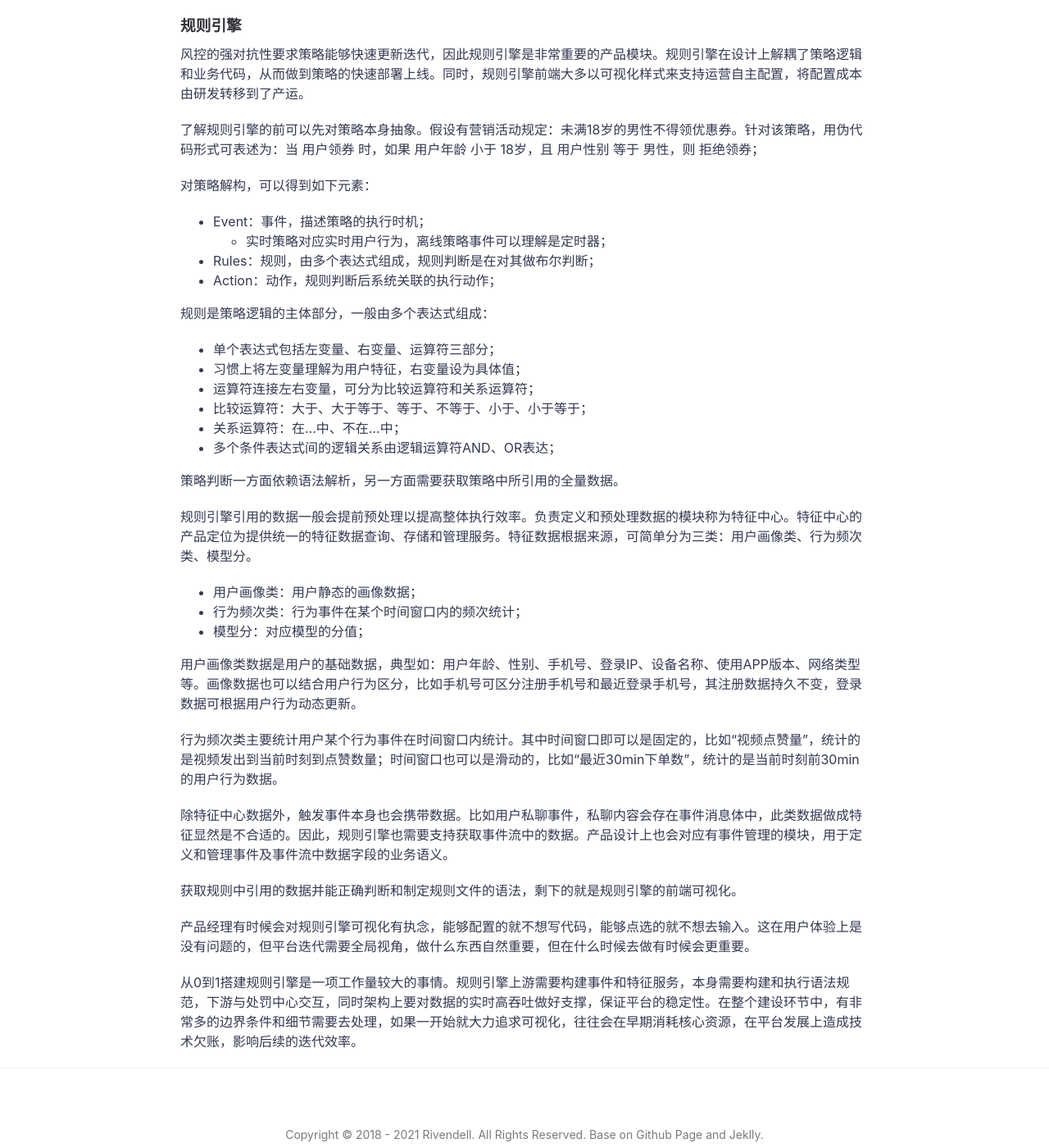
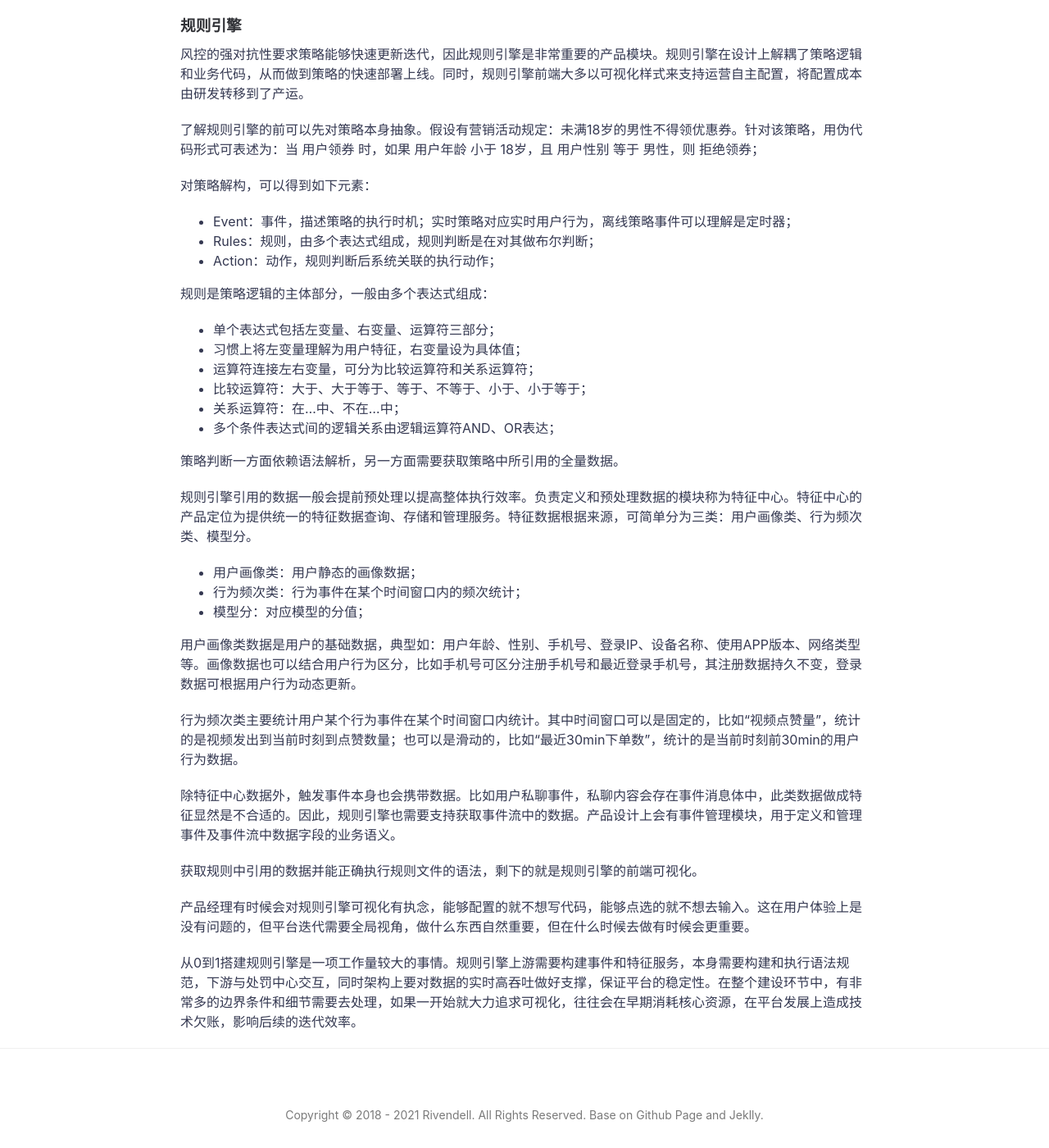
Before and after one commit to icarus507/icarus507.github.io, a Jekyll site: the page built from _posts/2021-05-01-关于风控（上）.md, in a window 1280 px wide and 1400 px high, scrolled down 1802 px. Shown: the whole window at 82% size. Built offline with Jekyll 4.4.1, drawn with Linux system fonts in a browser that asks for light colours.

Commit message:
Update 2021-05-01-关于风控（上）.md

```diff
--- a/_posts/2021-05-01-关于风控（上）.md
+++ b/_posts/2021-05-01-关于风控（上）.md
@@ -51,8 +51,7 @@ featured-img: shane-rounce-205187
 
 对策略解构，可以得到如下元素：
 
-- Event：事件，描述策略的执行时机；
-	- 实时策略对应实时用户行为，离线策略事件可以理解是定时器；
+- Event：事件，描述策略的执行时机；实时策略对应实时用户行为，离线策略事件可以理解是定时器；
 - Rules：规则，由多个表达式组成，规则判断是在对其做布尔判断；
 - Action：动作，规则判断后系统关联的执行动作；
 
@@ -75,11 +74,11 @@ featured-img: shane-rounce-205187
 
 用户画像类数据是用户的基础数据，典型如：用户年龄、性别、手机号、登录IP、设备名称、使用APP版本、网络类型等。画像数据也可以结合用户行为区分，比如手机号可区分注册手机号和最近登录手机号，其注册数据持久不变，登录数据可根据用户行为动态更新。
 
-行为频次类主要统计用户某个行为事件在时间窗口内统计。其中时间窗口即可以是固定的，比如“视频点赞量”，统计的是视频发出到当前时刻到点赞数量；时间窗口也可以是滑动的，比如“最近30min下单数”，统计的是当前时刻前30min的用户行为数据。
+行为频次类主要统计用户某个行为事件在某个时间窗口内统计。其中时间窗口可以是固定的，比如“视频点赞量”，统计的是视频发出到当前时刻到点赞数量；也可以是滑动的，比如“最近30min下单数”，统计的是当前时刻前30min的用户行为数据。
 
-除特征中心数据外，触发事件本身也会携带数据。比如用户私聊事件，私聊内容会存在事件消息体中，此类数据做成特征显然是不合适的。因此，规则引擎也需要支持获取事件流中的数据。产品设计上也会对应有事件管理的模块，用于定义和管理事件及事件流中数据字段的业务语义。
+除特征中心数据外，触发事件本身也会携带数据。比如用户私聊事件，私聊内容会存在事件消息体中，此类数据做成特征显然是不合适的。因此，规则引擎也需要支持获取事件流中的数据。产品设计上会有事件管理模块，用于定义和管理事件及事件流中数据字段的业务语义。
 
-获取规则中引用的数据并能正确判断和制定规则文件的语法，剩下的就是规则引擎的前端可视化。
+获取规则中引用的数据并能正确执行规则文件的语法，剩下的就是规则引擎的前端可视化。
 
 产品经理有时候会对规则引擎可视化有执念，能够配置的就不想写代码，能够点选的就不想去输入。这在用户体验上是没有问题的，但平台迭代需要全局视角，做什么东西自然重要，但在什么时候去做有时候会更重要。
 
```
